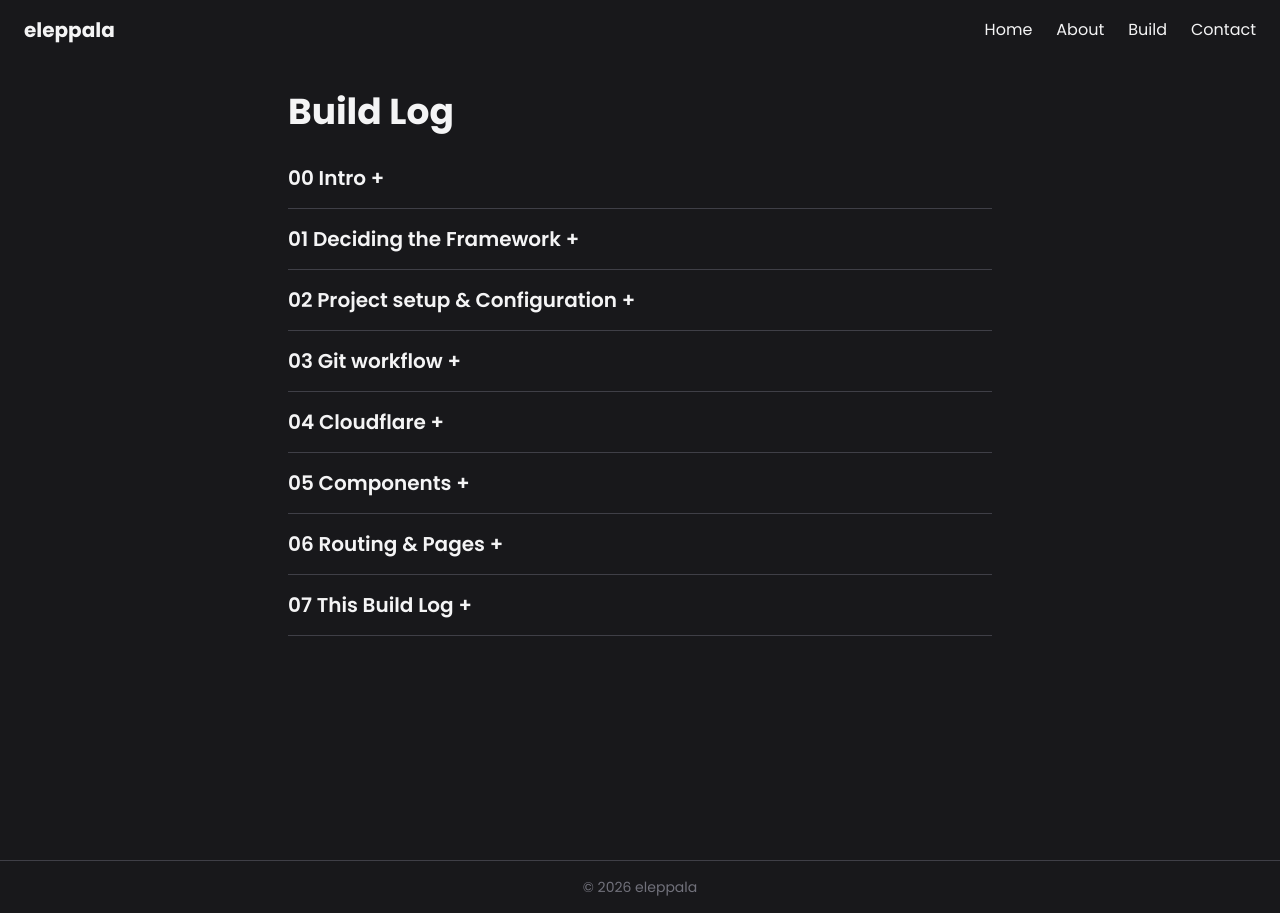
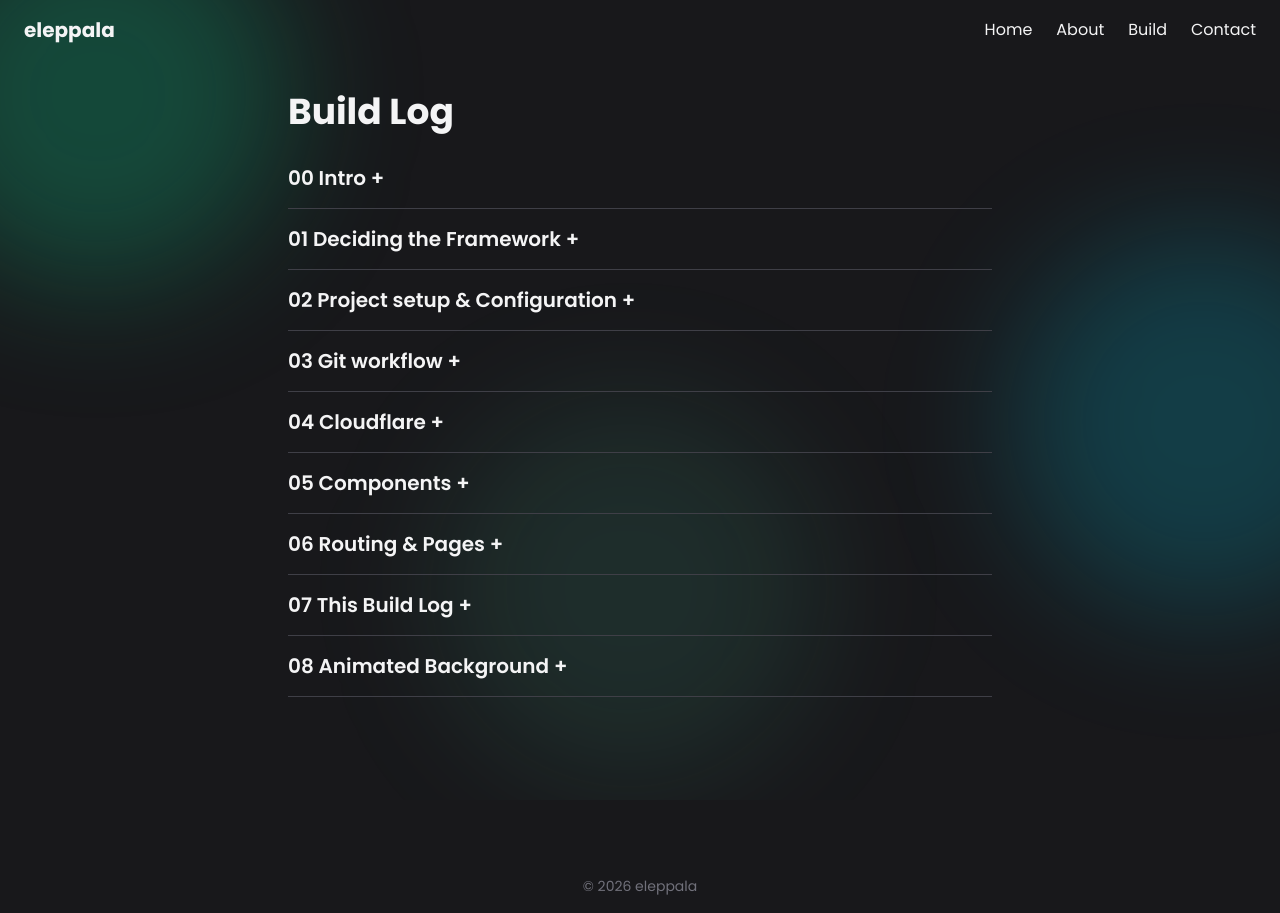
Before and after one commit to eleppala/eleppala_, a React (Vite) app: page /build in a window 1280 px wide. Built offline with nearby package versions, Linux system fonts and the light colour scheme.

Commit message:
feat: animated background

```diff
--- a/src/App.tsx
+++ b/src/App.tsx
@@ -2,6 +2,7 @@
 import { BrowserRouter, Routes, Route } from 'react-router-dom'
 import Topbar from './components/Topbar'
 import Footer from './components/Footer'
+import Background from './components/Background'
 import Home from './pages/Home'
 import About from './pages/About'
 import Contact from './pages/Contact'
@@ -11,6 +12,7 @@ import Build from './pages/Build'
 function App() {
   return (
     <BrowserRouter>
+      <Background />
       <Topbar />
       <Routes>
         <Route path="/" element={<Home />} />
--- /dev/null
+++ b/src/components/Background.tsx
@@ -0,0 +1,11 @@
+function AnimatedBackground() {
+  return (
+    <div className="pointer-events-none fixed inset-0 -z-10 overflow-hidden bg-secondary">
+      <div className="absolute -top-24 -left-24 h-96 w-96 rounded-full bg-primary/30 blur-3xl animate-float" />
+      <div className="absolute top-1/3 -right-24 h-96 w-96 rounded-full bg-cyan-400/20 blur-3xl animate-float delay-2000" />
+      <div className="absolute bottom-0 left-1/3 h-96 w-96 rounded-full bg-emerald-300/10 blur-3xl animate-float delay-4000" />
+    </div>
+  );
+}
+
+export default AnimatedBackground;
--- a/src/components/Footer.tsx
+++ b/src/components/Footer.tsx
@@ -1,7 +1,7 @@
 
 function Footer() {
   return (
-    <footer className="py-4 bg-secondary border-t border-zinc-700">
+    <footer className="py-4">
         <div>
             <p className="text-center text-sm text-zinc-500">© 2026 eleppala</p>
         </div>
--- a/src/components/Topbar.tsx
+++ b/src/components/Topbar.tsx
@@ -2,7 +2,7 @@ import { Link } from 'react-router-dom'
 
 function Topbar() {
   return (
-    <nav className="text-third px-6 py-4 bg-secondary">
+    <nav className="text-third px-6 py-4 ">
       <div className="flex justify-between items-center">
         <span className="font-bold text-xl">eleppala</span>
         <div className="flex gap-6">
--- /dev/null
+++ b/src/content/posts/08.md
@@ -0,0 +1,2 @@
+## 08 Animated Background
+For this one, I used AI to brainstorm different animated background ideas. Tested a few options — floating shapes, gradient animations, particle effects — and landed on a subtle floating blob effect. It's not perfect, but good enough for now. Will probably revisit this later when I have a clearer vision for the overall design.
--- a/src/content/unposted/08.md
+++ /dev/null
@@ -1 +0,0 @@
-## 08
--- a/src/index.css
+++ b/src/index.css
@@ -1,15 +1,16 @@
-
 @import url('https://fonts.googleapis.com/css2?family=Poppins:wght@400;500;600;700&display=swap');
 @import "tailwindcss";
 
 @theme {
-   --font-sans: 'Poppins', system-ui, sans-serif;
+  --font-sans: 'Poppins', system-ui, sans-serif;
+
   --color-primary: #10b981;    /* emerald */
   --color-secondary: #18181b;  /* near black */
   --color-third: #f4f4f5;      /* zinc light */
 }
 
 body {
+  font-family: var(--font-sans);
   @apply bg-secondary text-third;
 }
 
@@ -17,3 +18,27 @@ body {
 .color-preview-primary   { color: #10b981; }
 .color-preview-secondary { color: #18181b; }
 .color-preview-third     { color: #f4f4f5; }
+
+
+/* Background animating stuff */
+@keyframes float {
+  0%, 100% { transform: translateY(0) translateX(0); }
+  50% { transform: translateY(-40px) translateX(20px); }
+}
+
+.animate-float {
+  animation: float 6s ease-in-out infinite;
+}
+
+.delay-2000 { animation-delay: 2s; }
+.delay-4000 { animation-delay: 4s; }
+
+
+@keyframes typing {
+  from { width: 0; }
+  to { width: 100%; }
+}
+
+.animate-typing {
+  animation: typing 2s steps(8) forwards;
+}
```
